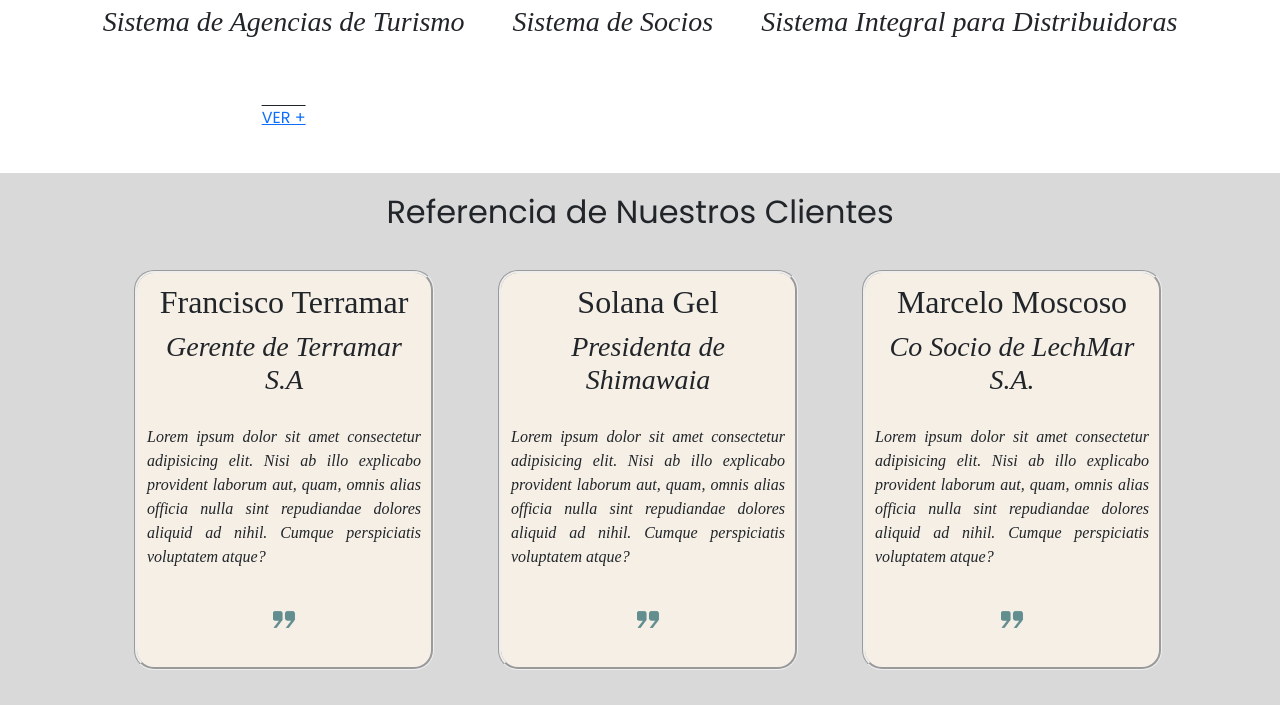
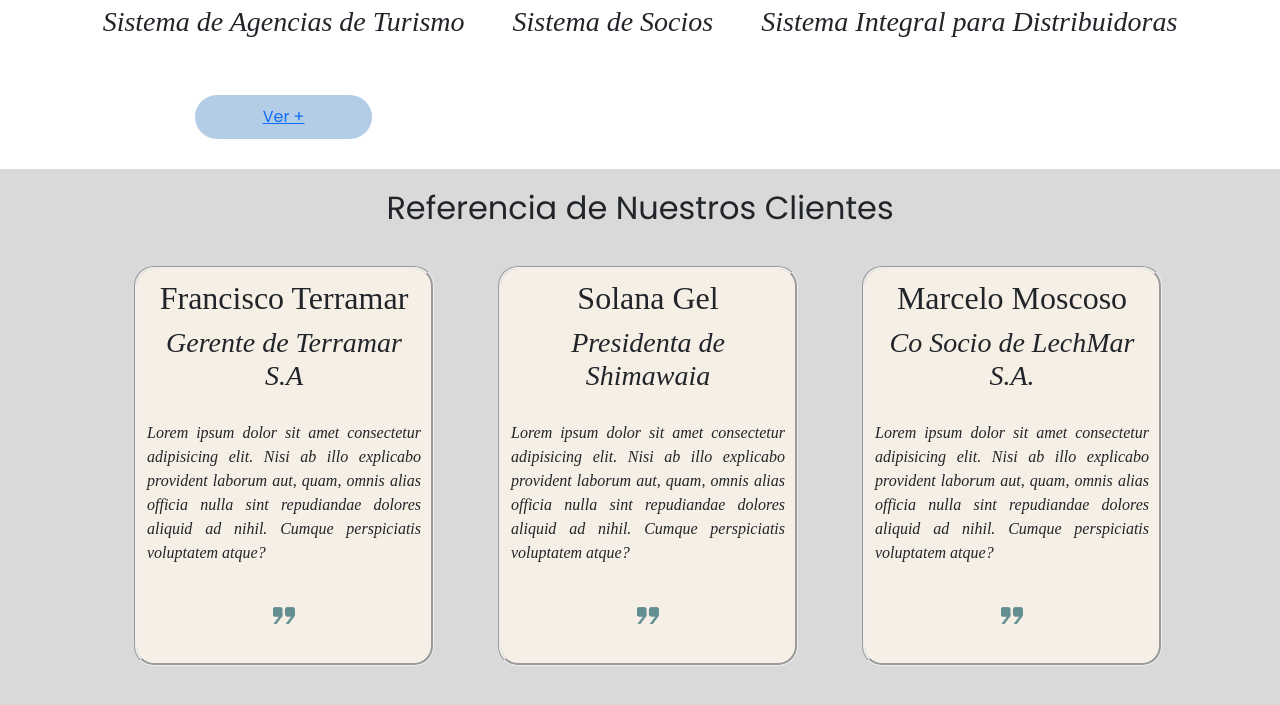
Before and after one commit to emilsemolina/Comision51870-SitioElemSoft, a plain HTML site: page index.html in a window 1280 px wide. Shown: the part 989-1694 px from the top of the page. Drawn offline with nearby package versions, Linux system fonts and the light colour scheme; a web font is replaced by a local one.

Commit message:
correccion de boton ver+

```diff
--- a/css/style.css
+++ b/css/style.css
@@ -331,16 +331,18 @@ justify-content: center;
     text-align: center;
 }
 .boton-vermas{
-    width: 100%;
-    height: 3rem;
-    padding: 3%;
+    width: 49%;
+    background-color: #B4CDE6;
+    font-family:'Poppins', sans-serif;
+    font-weight: 400;
+    padding: 10px;
     font-size: 1rem;
-    font-family:'Poppins', sans-serif;
-    text-decoration: overline;
-    text-transform: uppercase;
+    border-radius: 41px;
+    border: #F5EFE6;
+    margin: auto;
     justify-content: center;
+    align-items: center;
     text-align: center;
-    align-items: center;
 }
 
 .section-referencias{
```
